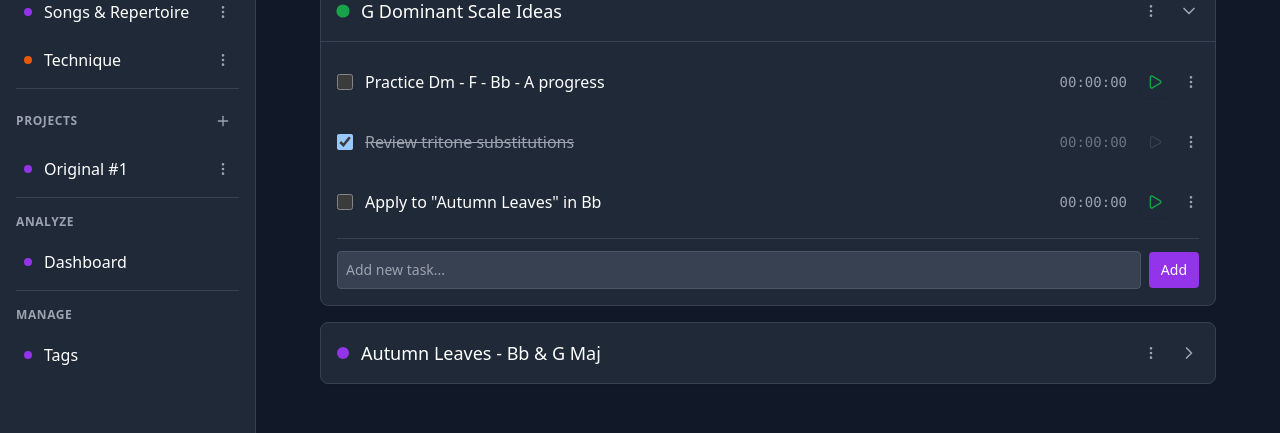
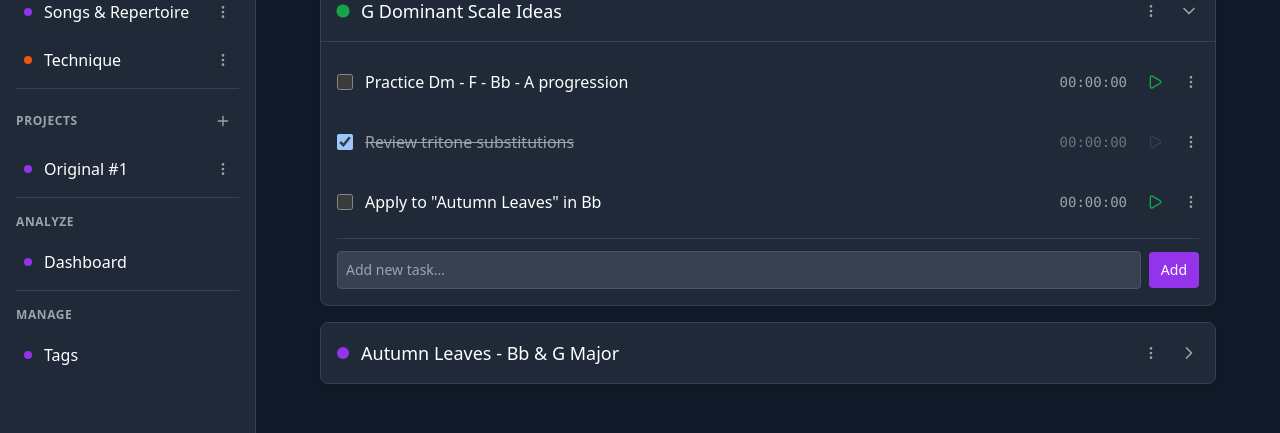
Before and after one commit to stcybrdgs/fretplan, a Next.js app: page / in a window 1280 px wide. Shown: the part 228-661 px from the top of the page. Built offline with nearby package versions, Linux system fonts and the light colour scheme.

Commit message:
re-styled ScrollableText wrapper (in TaskCard) to allow it to fill up space between fixed elements in TaskCard header and Todo items

```diff
--- a/src/app/components/TaskCard.tsx
+++ b/src/app/components/TaskCard.tsx
@@ -86,7 +86,7 @@ const TaskCard: React.FC<TaskCardProps> = ({
     >
       {/* Task Card Header */}
       <div
-        className={`p-4 cursor-pointer flex items-center justify-between transition-all duration-200 ease-in-out ${
+        className={`p-4 cursor-pointer flex items-center space-x-3 transition-all duration-200 ease-in-out ${
           card.isExpanded
             ? 'border-b border-gray-200 dark:border-gray-700 rounded-t-lg'
             : 'rounded-lg'
@@ -97,7 +97,6 @@ const TaskCard: React.FC<TaskCardProps> = ({
         }`}
         onClick={onToggleCard}
       >
-        <div className='flex items-center space-x-3'>
         {/* color dot */}
         <span
           className={`w-3 h-3 ${getColorClass(
@@ -107,6 +106,7 @@ const TaskCard: React.FC<TaskCardProps> = ({
           }`}
         ></span>
 
+        <div className='flex-1 flex items-center justify-between min-w-0'>
           {/* Inline editing or display name for task card */}
           {editingAreaId === card.id ? (
             <input
@@ -126,10 +126,10 @@ const TaskCard: React.FC<TaskCardProps> = ({
               onFocus={(e) => e.target.select()}
             />
           ) : (
-            <ScrollableText className='flex-shrink-0 cursor-pointer'>
-              <span className='text-lg font-medium text-gray-900 dark:text-white transition-colors duration-200'>
+            <ScrollableText className='flex-1 cursor-pointer'>
+              <div className='text-lg font-medium text-gray-900 dark:text-white transition-colors duration-200'>
                 {card.name}
-              </span>
+              </div>
             </ScrollableText>
           )}
         </div>
@@ -148,7 +148,7 @@ const TaskCard: React.FC<TaskCardProps> = ({
                 areaType
               )
             }}
-            className='group mr-2 text-gray-500 dark:text-gray-400 hover:text-gray-900 dark:hover:text-white transition-colors flex-shrink-0'
+            className='group mr-2 ml-2 text-gray-500 dark:text-gray-400 hover:text-gray-900 dark:hover:text-white transition-colors flex-shrink-0'
             title='More options'
           >
             <MoreVertical className='w-4 h-4 group-hover:scale-125 transition-all duration-300' />
@@ -228,7 +228,7 @@ const TaskCard: React.FC<TaskCardProps> = ({
                       onFocus={(e) => e.target.select()}
                     />
                   ) : (
-                    <ScrollableText className='flex-shrink-0 cursor-pointer'>
+                    <ScrollableText className='flex-1 cursor-pointer'>
                       <span
                         className={`transition-all duration-300 ${
                           todo.completed
@@ -242,7 +242,7 @@ const TaskCard: React.FC<TaskCardProps> = ({
                   )}
 
                   {/* Timer display and controls */}
-                  <div className='flex items-center space-x-2 sm:space-x-3 flex-shrink-0'>
+                  <div className='flex items-center ml-6 space-x-2 sm:space-x-3 flex-shrink-0'>
                     {/* Timer display - show time if this todo has active timer, grayed out if completed */}
                     <span
                       className={`font-mono text-xs sm:text-sm transition-all duration-300 ${
```
Lines whose indentation alone changed are shown as unchanged.
